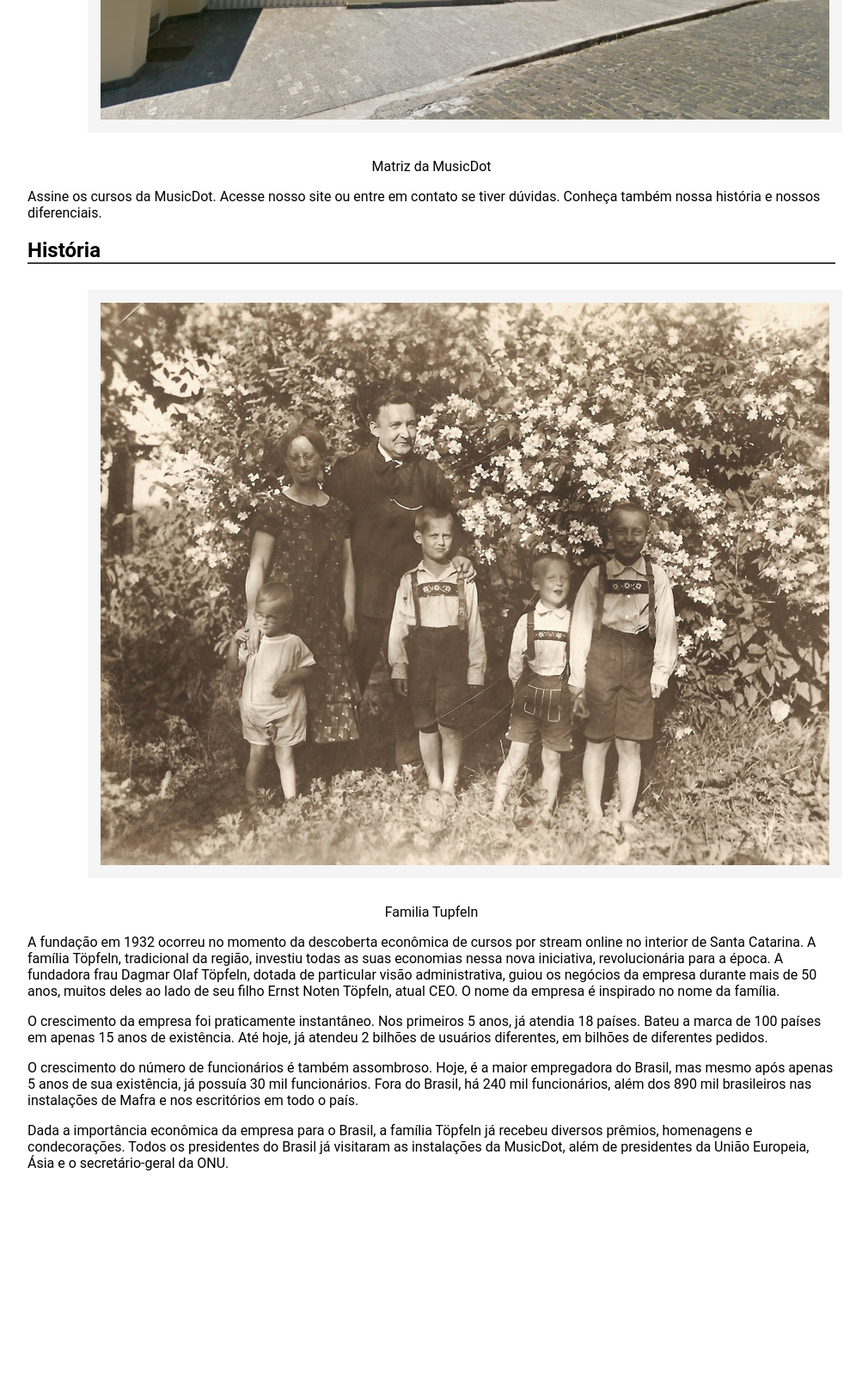
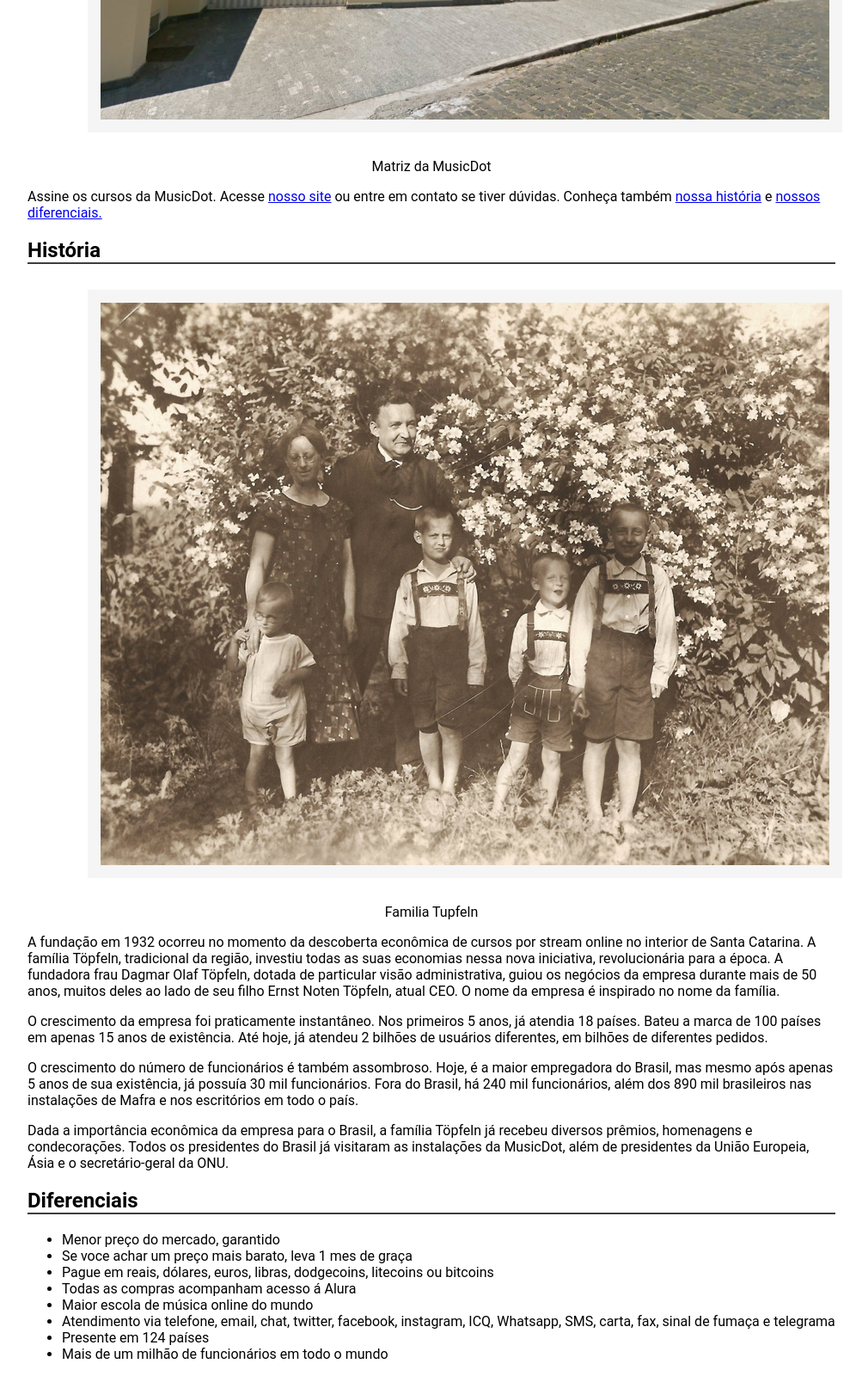
Before and after one commit to joaovitormarquesdev/music-dot, a plain HTML site: page sobre.html in a window 1280 px wide. Shown: the part 735-2335 px from the top of the page at 86% size, without its empty margins (138-1141 px from the left). Before the commit the page ends 2113 px from the top, so only its background shows below. Drawn offline with Linux system fonts and the light colour scheme.

Commit message:
Topico CSS : Atividade 3

```diff
--- a/sobre.html
+++ b/sobre.html
@@ -12,15 +12,17 @@
     <h1>Sobre a empresa</h1>
 
     <p>A MusicDot é a maior escola online de música em todo o mundo. Fundada em 1932, possui estúdios em 124 países, sendo líder de mercado com mais de 90% de participação em 118 deles.</p>
-    <p>Nossa matriz fica em Mafra, em Santa Catarina. De lá, saem grande parte das gravações de nossos cursos. Nossa matriz: </p>
+    <p>Nossa matriz fica em <a href="http://maps.google.com.br/?q=190,GabrielDequech,Mafra,SC"
+>Mafra em Santa Catarina.</a>,  De lá, saem grande parte das gravações de nossos cursos. Nossa matriz: </p>
+
     <figure>
         <img src="img/matriz-musicdot.png" alt="Matriz da MusicDot">
         <figcaption>Matriz da MusicDot</figcaption>
     </figure>
-    <p> Assine os cursos da MusicDot. Acesse nosso site ou entre em contato se tiver dúvidas. Conheça também nossa história e nossos diferenciais.</p>
+    <p> Assine os cursos da MusicDot. Acesse <a href="index.html"> nosso site</a>  ou entre em contato se tiver dúvidas. Conheça também <a href="#historia"> nossa história</a> e <a href="#diferenciais"> nossos diferenciais.</a></p>
 
 
-    <h2>História</h2>
+    <h2 id="historia">História</h2>
 
    <figure>
         <img src="img/familia-tupfeln.jpg" alt="Familia Tupfeln">
@@ -35,5 +37,22 @@
 
     <p>Dada a importância econômica da empresa para o Brasil, a família Töpfeln já recebeu diversos prêmios, homenagens e condecorações. Todos os presidentes do Brasil já visitaram as instalações da MusicDot, além de presidentes da União Europeia, Ásia e o secretário-geral da ONU.</p>
 
+    <h2 id="diferenciais">Diferenciais</h2>
+
+    <ul>
+        <li>Menor preço do mercado, garantido</li>
+        <li>Se voce achar um preço mais barato, leva 1 mes de graça</li>
+        <li>Pague em reais, dólares, euros, libras, dodgecoins, litecoins ou bitcoins</li>
+        <li>Todas as compras acompanham acesso á Alura</li>
+        <li>Maior escola de música online do mundo</li>
+        <li>Atendimento via telefone, email, chat, twitter, facebook, instagram, ICQ, Whatsapp, SMS, carta, fax, sinal de fumaça e telegrama</li>
+        <li>Presente em 124 países</li>
+        <li>Mais de um milhão de funcionários em todo o mundo</li>
+
+
+    </ul>
+
+
+
 </body>
 </html>
```
